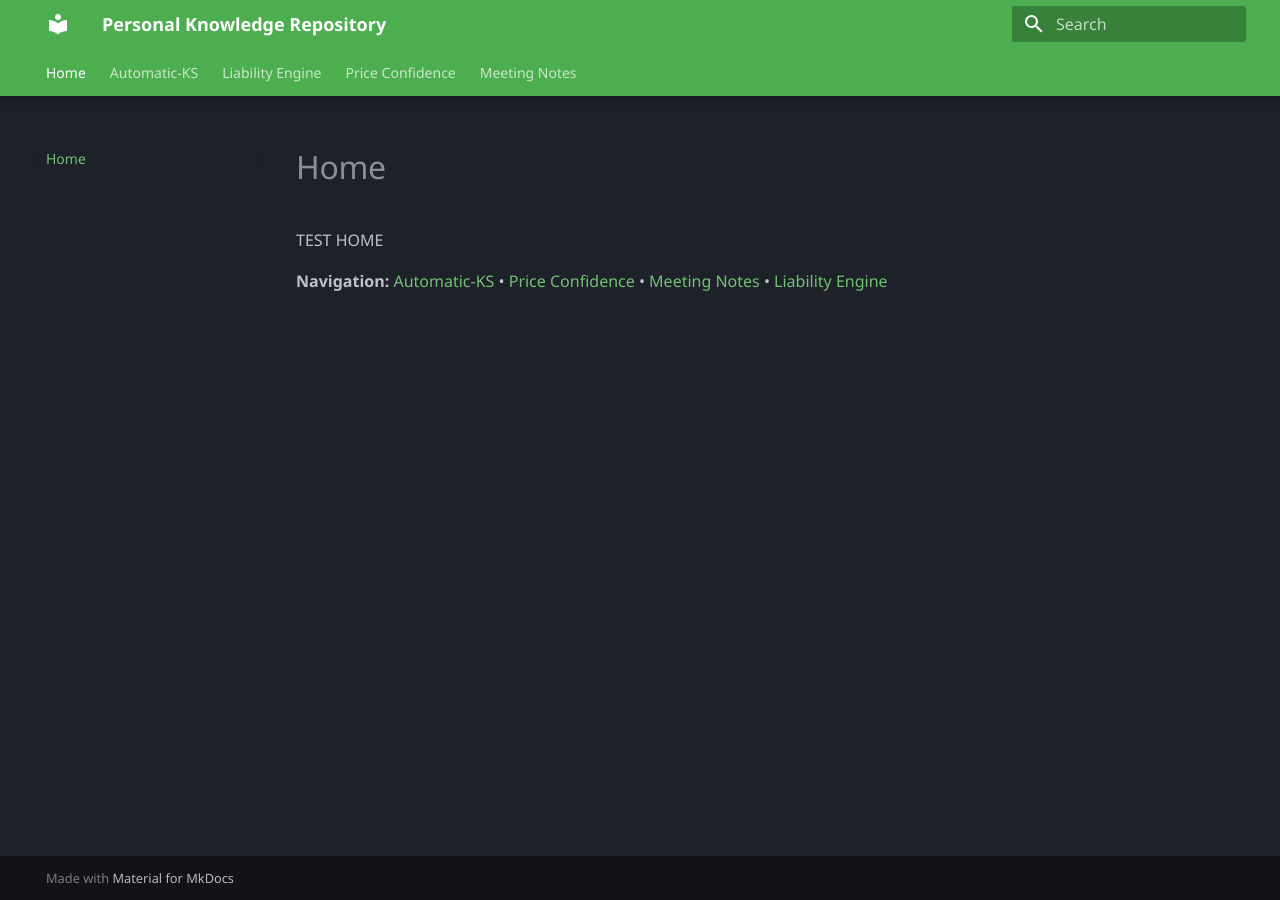
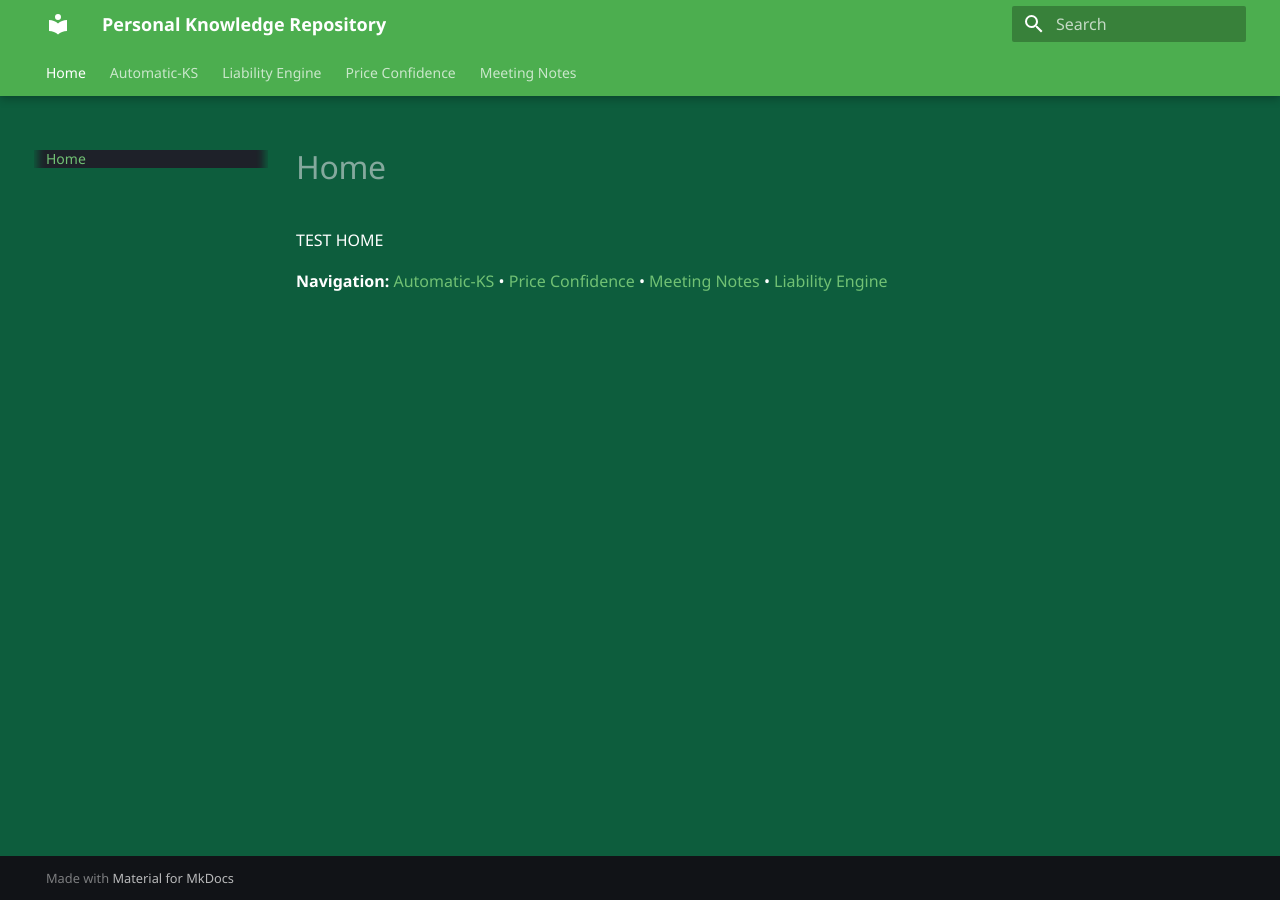
Before and after one commit to MiguelGomes2/pages-mgomes, an MkDocs documentation site: the page built from docs/index.md, in a window 1280 px wide. Built offline with MkDocs 1.6.1 and Material for MkDocs 9.7.7, drawn with Linux system fonts in a browser that asks for light colours; some web fonts are replaced.

Commit message:
Restore main.html and custom_dir with styles block

```diff
--- /dev/null
+++ b/docs/overrides/main.html
@@ -0,0 +1,13 @@
+{% extends "base.html" %}
+
+{% block styles %}
+  {{ super() }}
+  <style>
+    :root {
+      --md-primary-fg-color: #0d5d3d;
+      --md-primary-bg-color: #0d5d3d;
+    }
+    body, html { background-color: #0d5d3d !important; }
+    .md-content { color: #ffffff !important; }
+  </style>
+{% endblock %}
--- a/mkdocs.yml
+++ b/mkdocs.yml
@@ -1,6 +1,7 @@
 site_name: Personal Knowledge Repository
 theme:
   name: material
+  custom_dir: docs/overrides
   palette:
     - scheme: slate
       primary: green
```
